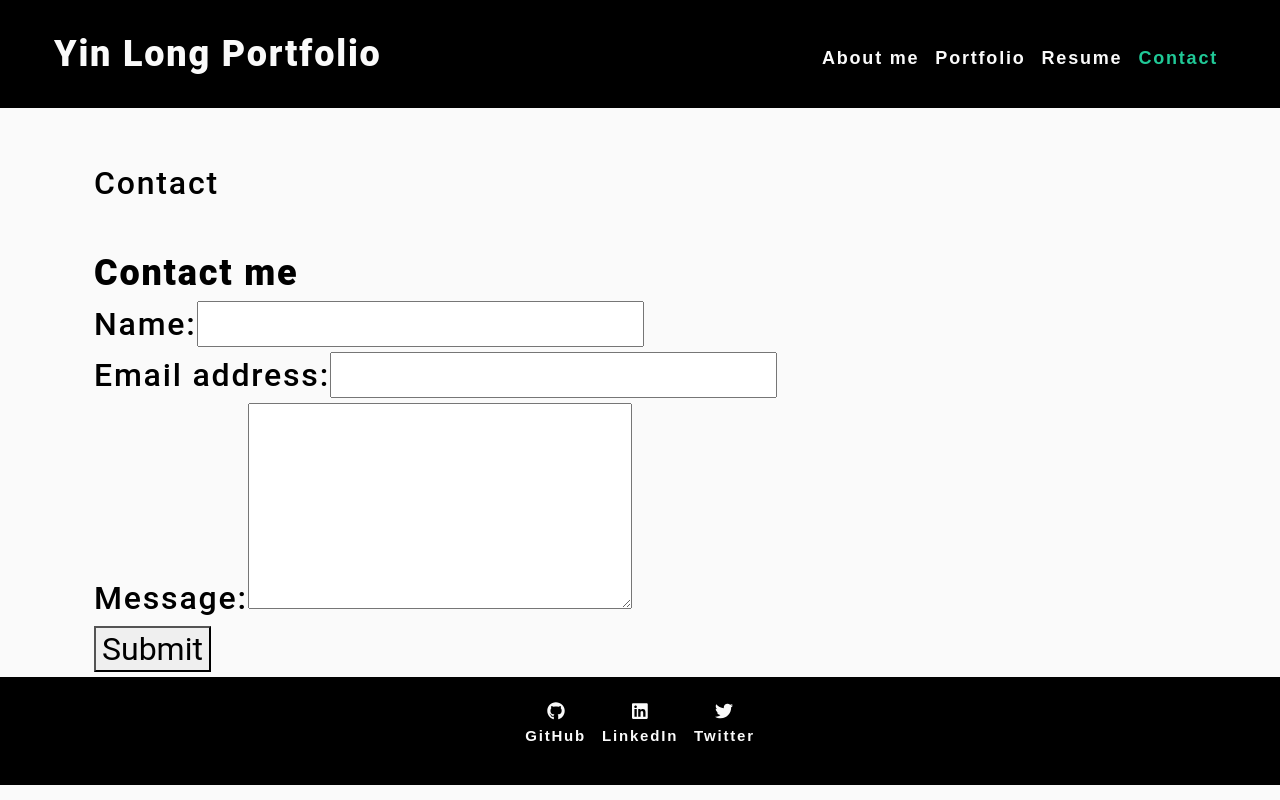
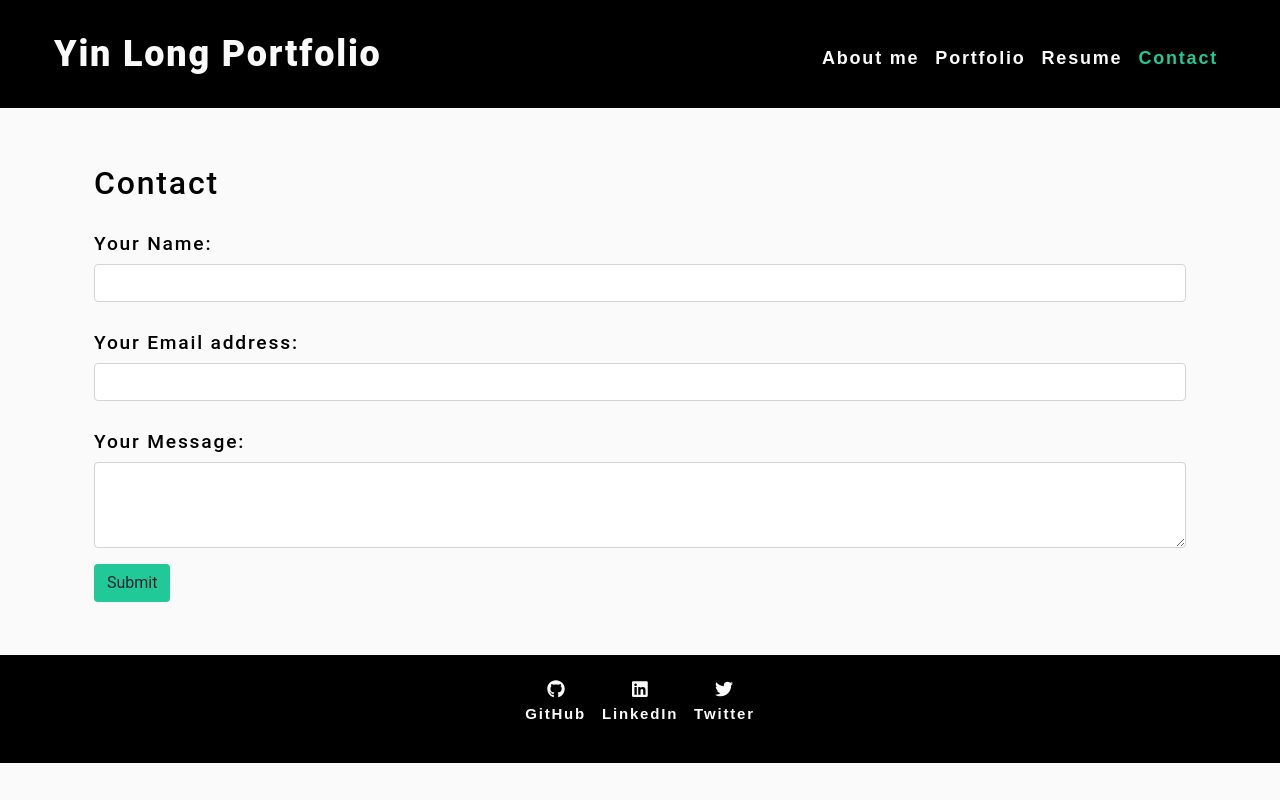
Before and after one commit to lylylong/yinlong-react-portfolio, a React (Create React App) app: page / in a window 1280 px wide. Both pictures are taken after a click on the element "Contact". Built offline with nearby package versions, Linux system fonts and the light colour scheme.

Commit message:
fix contact component functions & add css

```diff
--- a/src/components/Contact/index.js
+++ b/src/components/Contact/index.js
@@ -1,5 +1,6 @@
 import React, { useState } from "react";
 import { validateEmail } from "../../utils/helper";
+require("default-passive-events");
 
 function Contact() {
   const [formState, setFormState] = useState({
@@ -14,15 +15,23 @@ function Contact() {
   // the contact info that the user sent
   const handleSubmit = (event) => {
     event.preventDefault();
-
+    document.addEventListener("mousewheel", onMousewheel, true);
+    document.addEventListener("touchmove", onTouchmove, true);
     if (!errorMessage) {
       setFormState({ [event.target.name]: event.target.value });
       console.log("Form Send", formState);
+      document.getElementById("contact-form").reset();
+
+      document.querySelector('textarea[name="message"]').value = "";
+      setErrorMessage("Thank you for your message!");
+      return;
     }
-
-    document.getElementById("contact-form").reset();
-
-    setErrorMessage("Thank you for your message!");
+    if (errorMessage) {
+      document.getElementById("contact-form").reset();
+      document.querySelector('textarea[name="message"]').value = "";
+      setErrorMessage("no!");
+      return;
+    }
   };
 
   // when user is typing and may receive feedback based on their inputs
@@ -49,34 +58,35 @@ function Contact() {
 
   return (
     <section>
-      <h1 data-testid="h1tag">Contact me</h1>
       <form id="contact-form" onSubmit={handleSubmit}>
-        <div>
-          <label htmlFor="name">Name:</label>
+        <div className="form-group">
+          <label htmlFor="name">Your Name:</label>
           <input
+            className="form-control"
             type="text"
             name="name"
             defaultValue={name}
             onBlur={handleChange}
           />
         </div>
-        <div>
-          <label htmlFor="email">Email address:</label>
+        <div className="form-group">
+          <label htmlFor="email">Your Email address:</label>
           <input
+            className="form-control"
             type="email"
             name="email"
             defaultValue={email}
             onBlur={handleChange}
           />
         </div>
-        <div>
-          <label htmlFor="message">Message:</label>
+        <div className="form-group">
+          <label htmlFor="message">Your Message:</label>
           <textarea
+            className="big-input form-control"
             name="message"
             defaultValue={message}
             onBlur={handleChange}
-            rows="5"
-            className="big-input"
+            rows="3"
           />
         </div>
         {errorMessage && (
@@ -85,7 +95,9 @@ function Contact() {
           </div>
         )}
 
-        <button type="submit">Submit</button>
+        <button type="submit" className="btn mb-5">
+          Submit
+        </button>
       </form>
     </section>
   );
--- a/src/components/Page/index.js
+++ b/src/components/Page/index.js
@@ -27,7 +27,7 @@ function Page({ currentPage }) {
 
   return (
     <section>
-      <h2 className="mb-5">{titleCase(currentPage.name)}</h2>
+      <h2 className="mb-3">{titleCase(currentPage.name)}</h2>
       <PageContent>{contentRender()}</PageContent>
     </section>
   );
--- a/src/components/Project/index.js
+++ b/src/components/Project/index.js
@@ -9,11 +9,29 @@ function Project({ project }) {
         alt={name}
         className="project-img"
       />
-      <div className="project-detail">
-        <h3>
-          <a href={link}>link to be here...</a>
-          <a href={repo}>repo to be here...</a>
-        </h3>
+      <div className="project-detail text-left">
+        <p>
+          <i className="fas fa-globe"></i>
+          <a
+            className="project-info"
+            href={link}
+            target="_blank"
+            rel="noreferrer"
+          >
+            {" "}
+            URL{" "}
+          </a>
+          <i className="fab fa-github"></i>
+          <a
+            className="project-info"
+            href={repo}
+            target="_blank"
+            rel="noreferrer"
+          >
+            {" "}
+            Repo
+          </a>
+        </p>
         <p>{description}</p>
       </div>
     </div>
--- a/src/index.css
+++ b/src/index.css
@@ -105,11 +105,11 @@ a {
   text-decoration: none;
   font-weight: bold;
 }
-
+/*
 a:hover {
   text-decoration: underline;
 }
-
+*/
 .flex-row {
   display: flex;
   flex-wrap: wrap;
@@ -190,7 +190,7 @@ footer p {
 .project-img {
   height: 160px;
   width: 225px;
-  margin: 15px;
+  margin: 15px 0;
 }
 .row {
   margin: 20px 50px;
@@ -213,3 +213,10 @@ footer p {
 .resume-btn {
   padding: 0;
 }
+.project-info {
+  color: #000000;
+  margin-right: 30px;
+}
+label {
+  font-size: 1.2rem;
+}
```
Also changed, not shown: 1 other file (tests, documents, lock files or other folders).
